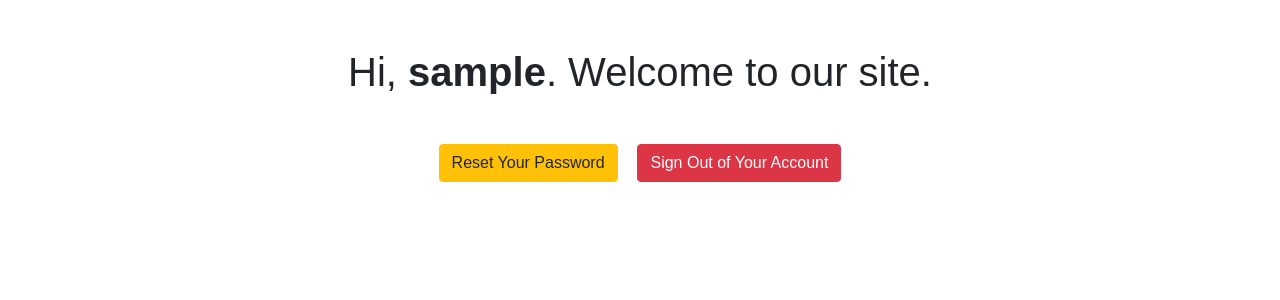
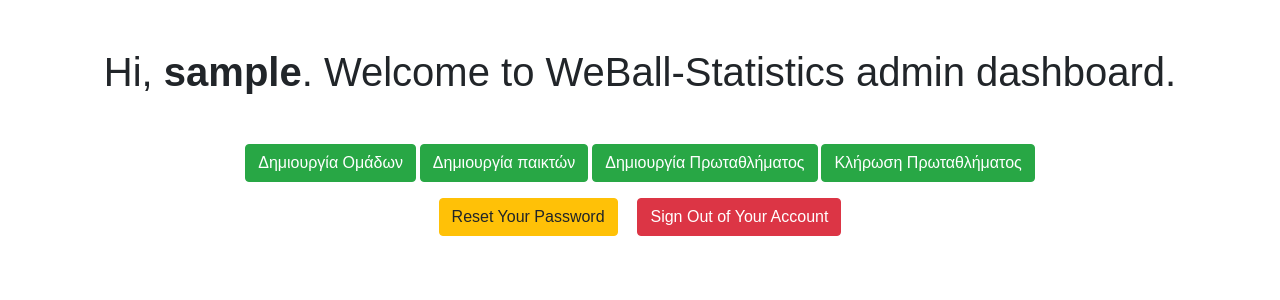
Before and after one commit to uom-android-team2/WeBall_Statistics-Backend, a PHP site: page / in a window 1280 px wide. Shown: the top 300 px of the page. Run offline with PHP 8.4, Linux system fonts and the light colour scheme; the visitor is signed in with stand-in values (Sample User, id 1).

Commit message:
added buttons for creating players, teams etc and imporve some visuals

```diff
--- a/php/index.php
+++ b/php/index.php
@@ -15,15 +15,21 @@ if(!isset($_SESSION["loggedin"]) || $_SESSION["loggedin"] !== true){
 <html lang="en">
 <head>
     <meta charset="UTF-8">
-    <title>Welcome</title>
+    <title>Admin Dashboard</title>
     <link rel="stylesheet" href="https://stackpath.bootstrapcdn.com/bootstrap/4.5.2/css/bootstrap.min.css">
     <style>
         body{ font: 14px sans-serif; text-align: center; }
     </style>
 </head>
 <body>
-    <h1 class="my-5">Hi, <b><?php echo htmlspecialchars($_SESSION["username"]); ?></b>. Welcome to our site.</h1>
+    <h1 class="my-5">Hi, <b><?php echo htmlspecialchars($_SESSION["username"]); ?></b>. Welcome to WeBall-Statistics admin dashboard.</h1>
     <p>
+        <a href="#" class="btn btn-success">Δημιουργία Ομάδων</a>
+        <a href="#" class="btn btn-success">Δημιουργία παικτών </a>
+        <a href="#" class="btn btn-success">Δημιουργία Πρωταθλήματος</a>
+        <a href="#" class="btn btn-success">Κλήρωση Πρωταθλήματος</a>
+        <br>
+        <br>
         <a href="reset-password.php" class="btn btn-warning">Reset Your Password</a>
         <a href="logout.php" class="btn btn-danger ml-3">Sign Out of Your Account</a>
     </p>
--- a/php/login.php
+++ b/php/login.php
@@ -132,7 +132,7 @@ if($_SERVER["REQUEST_METHOD"] == "POST"){
                 <div class="form-group">
                     <input type="submit" class="btn btn-primary" value="Login">
                 </div>
-                <p>Don't have an account? <a href="register.php">Sign up now</a>.</p>
+                <p>Don't have an admin account? <a href="register.php">Sign up now</a>.</p>
             </form>
         </div>
     </main>
--- a/php/register.php
+++ b/php/register.php
@@ -124,7 +124,7 @@ if($_SERVER["REQUEST_METHOD"] == "POST"){
     <main id="main">
         <div class="wrapper">
             <h2>Sign Up</h2>
-            <p>Please fill this form to create an account.</p>
+            <p>Please fill this form to create an admin account.</p>
             <form action="<?php echo htmlspecialchars($_SERVER["PHP_SELF"]); ?>" method="post">
                 <div class="form-group">
                     <label>Username</label>
@@ -150,7 +150,7 @@ if($_SERVER["REQUEST_METHOD"] == "POST"){
                     <input type="submit" class="btn btn-primary" value="Submit">
                     <input type="reset" class="btn btn-secondary ml-2" value="Reset">
                 </div>
-                <p>Already have an account? <a href="login.php">Login here</a>.</p>
+                <p>Already have an admin account? <a href="login.php">Login here</a>.</p>
             </form>
         </div>
     </main>
```
